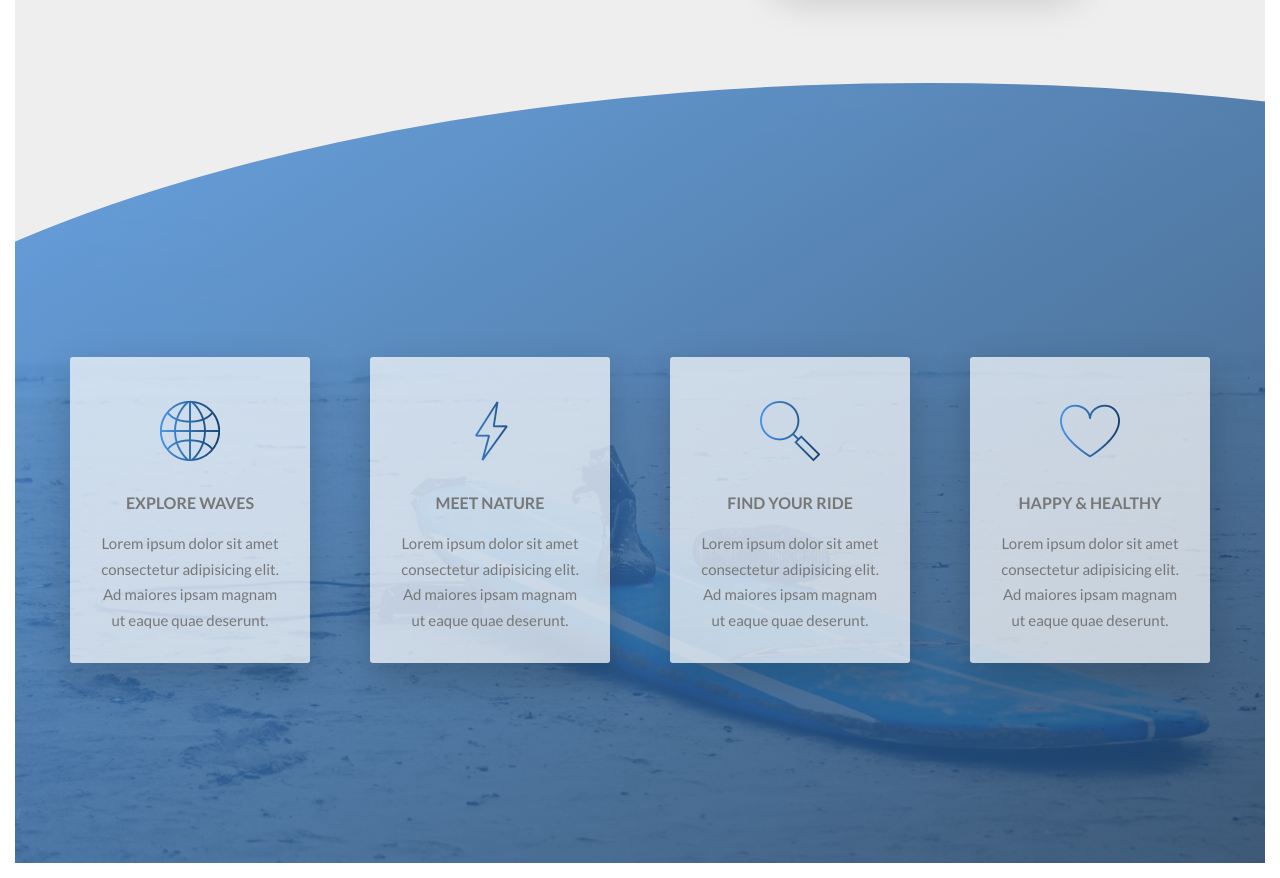
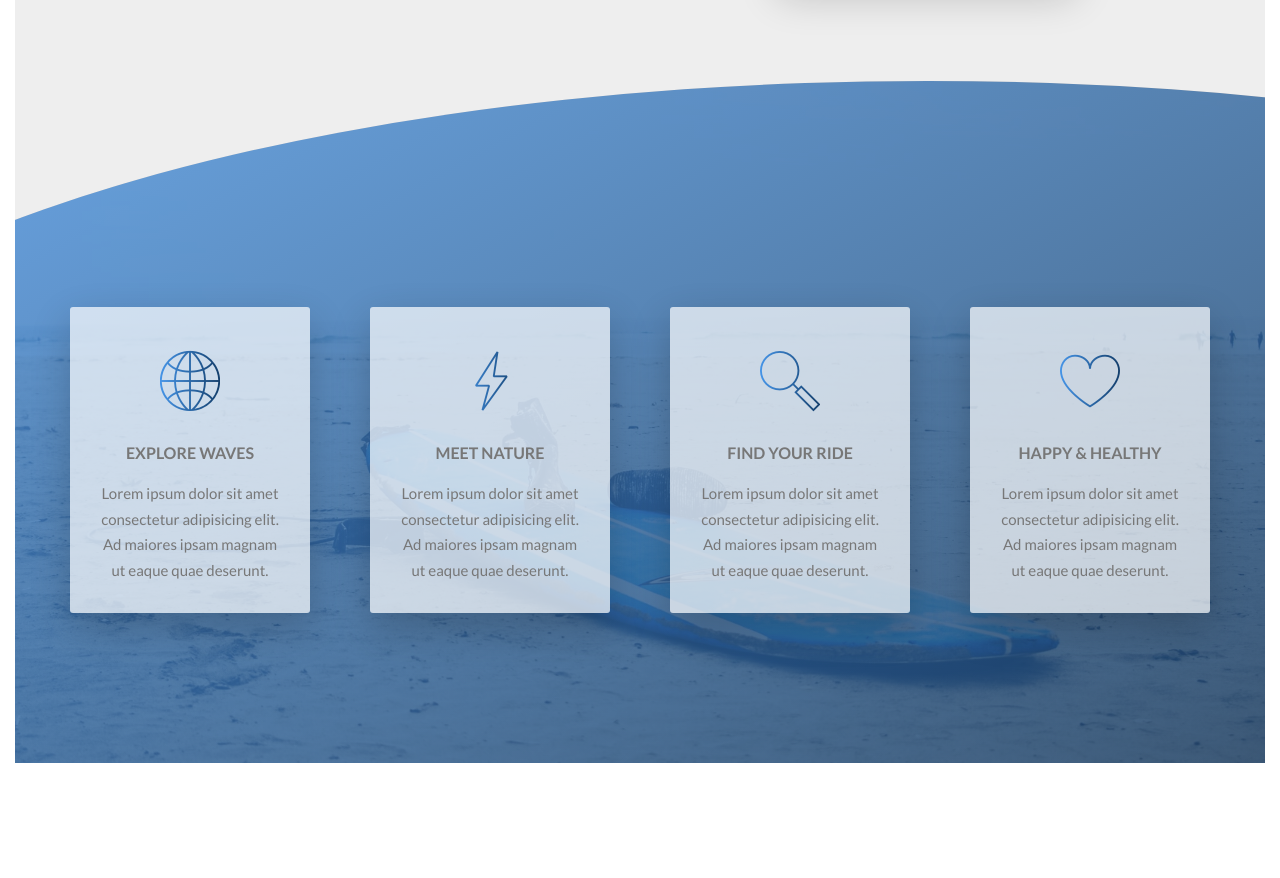
Before and after one commit to MarcioBBS/LA-surf-class, a website: page index.html in a window 1280 px wide. Shown: the part 1338-2216 px from the top of the page. After the commit the page ends 2116 px from the top, so only its background shows below. Drawn offline with Linux system fonts and the light colour scheme.

Commit message:
adjusted padding section-feature

```diff
--- a/sass/pages/_home.scss
+++ b/sass/pages/_home.scss
@@ -6,7 +6,7 @@
 }
 
 .section-feature {
-    padding: 20rem 0;
+    padding: 15rem 0;
     background-image: linear-gradient(
         to right bottom,
         rgba($color-primary-light, .8),
@@ -17,11 +17,4 @@
     -webkit-clip-path: ellipse(100% 63% at 73% 65%);
     clip-path: ellipse(100% 63% at 73% 65%);
     margin-top: -18rem;
-
-    //Getting the direct child
-
-    // & > * {
-    //     transform: skew(7deg);
-    // }
-
 }
```
Also changed, not shown: css/style.css.
